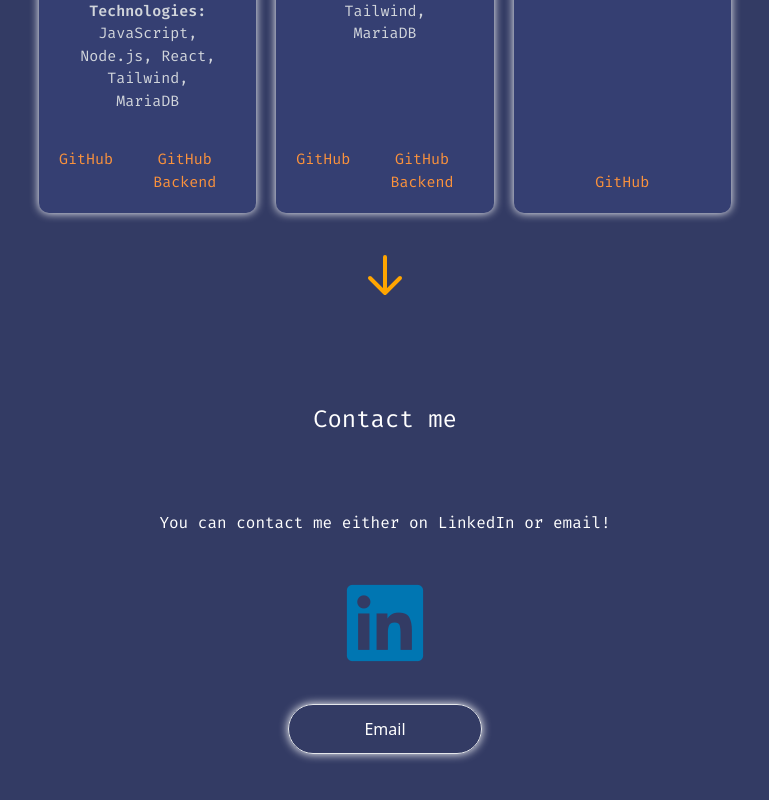
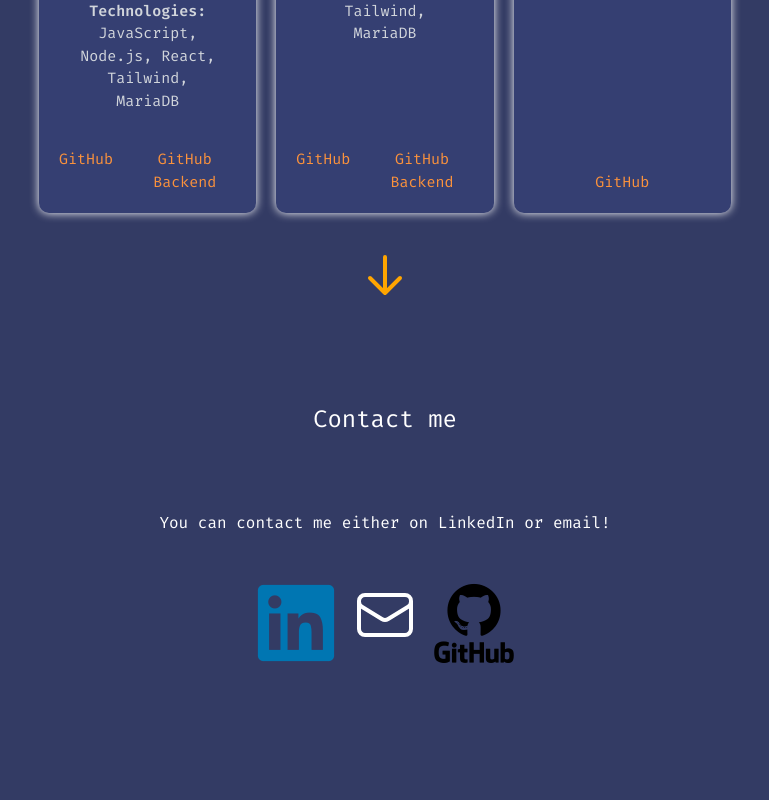
Before and after one commit to jonnekoi/Personal-Portfolio, a React (Vite) app: page / in a window 1280 px wide. Shown: the part 3868-4668 px from the top of the page, without its empty margins (255-1024 px from the left). After the commit the page ends 4588 px from the top, so only its background shows below. Built offline with nearby package versions, Linux system fonts and the light colour scheme.

Commit message:
update to contact icons, plus added github icon

```diff
--- a/src/App.css
+++ b/src/App.css
@@ -87,4 +87,14 @@ body {
   .mobile-name {
     font-size: 2.5rem;
   }
+  .contact-icons {
+    display: grid;
+    grid-template-columns: 1fr 1fr 1fr;
+    justify-items: center;
+    align-items: center;
+    width: auto;
+  }
+  .contact-item {
+    margin: 10px;
+  }
 }
--- a/src/components/Contact.jsx
+++ b/src/components/Contact.jsx
@@ -15,16 +15,26 @@ const Contact = () => {
           me</h3>
         <p className="max-w-110 text-white code-text m-12">You can contact me
           either on LinkedIn or email!</p>
-        <a href="https://www.linkedin.com/in/jonnekoivisto" target="_blank"
-           rel="noopener noreferrer">
-          <i className="devicon-linkedin-plain colored colored icon-large"></i>
-        </a>
-        <button
-            className="border rounded-full p-3 w-1/6 m-auto mt-10 mb-10 text-white font-myFont button"
-            onClick={handleCopyEmail}>
-          Email
-        </button>
-        {copied && <p className="text-white code-text m-7">Email copied to
+        <div className="flex w-1/4 m-auto align-middle contact-icons">
+          <a className="w-fit m-auto contact-item"
+             href="https://www.linkedin.com/in/jonnekoivisto" target="_blank"
+             rel="noopener noreferrer">
+            <i className="devicon-linkedin-plain colored colored icon-large"></i>
+          </a>
+          <svg onClick={handleCopyEmail} xmlns="http://www.w3.org/2000/svg"
+               fill="none"
+               viewBox="0 0 24 24" strokeWidth={1.5} stroke="white"
+               className="size-16 cursor-pointer contact-item">
+            <path strokeLinecap="round" strokeLinejoin="round"
+                  d="M21.75 6.75v10.5a2.25 2.25 0 0 1-2.25 2.25h-15a2.25 2.25 0 0 1-2.25-2.25V6.75m19.5 0A2.25 2.25 0 0 0 19.5 4.5h-15a2.25 2.25 0 0 0-2.25 2.25m19.5 0v.243a2.25 2.25 0 0 1-1.07 1.916l-7.5 4.615a2.25 2.25 0 0 1-2.36 0L3.32 8.91a2.25 2.25 0 0 1-1.07-1.916V6.75"/>
+          </svg>
+          <a className="w-fit m-auto contact-item" href="https://www.github.com/jonnekoi"
+             target="_blank"
+             rel="noopener noreferrer">
+            <i className="devicon-github-original-wordmark icon-large"></i>
+          </a>
+        </div>
+        {copied && <p className="text-orange-400 code-text m-7">Email copied to
           clipboard!</p>}
       </section>
   )
```
